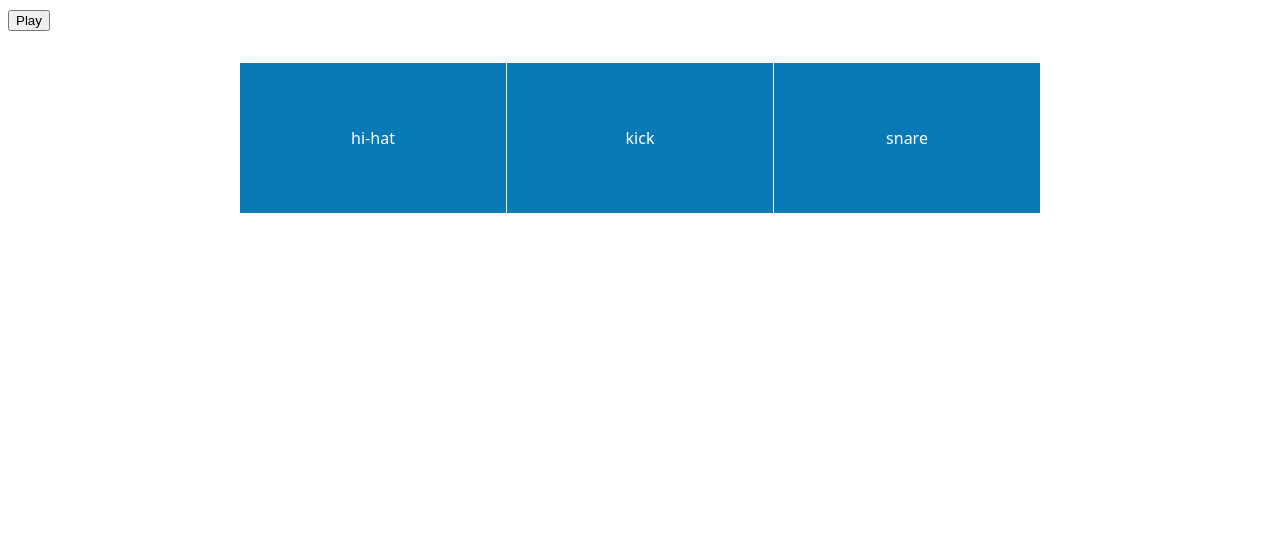
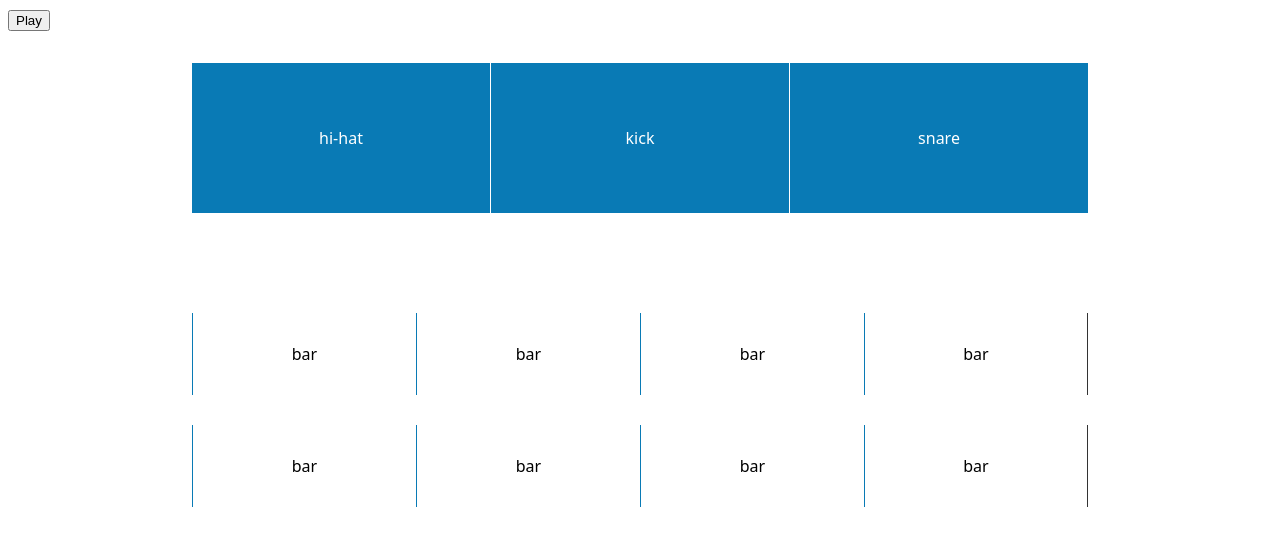
Before and after one commit to davidpauljunior/web-audio, a website: page index.html in a window 1280 px wide. Drawn offline with nearby package versions, Linux system fonts and the light colour scheme; files that its build step writes are made by us from their sources; no server answers.

Commit message:
Begins adding bars

```diff
--- a/index.html
+++ b/index.html
@@ -5,22 +5,49 @@
         <title>Web Audio API</title>
         <meta name="description" content="Playing with the web audio API">
         <meta name="author" content="David Paul">
-        <link rel="stylesheet" href="dist/css/drums.css"
+        <link rel="stylesheet" href="dist/css/drums.css">
     </head>
     <body>
         <button type"button" data-hook="play-button">Play</button>
         <script src="./dist/js/main.js"></script>
 
         <main class="u-container">
-            <div class="kit">
-                <div class="kit__pad" data-drum="hi-hat">
-                    <p class="kit__text">hi-hat</p>
+            <div class="c-kit">
+                <div class="c-kit__pad" data-drum="hi-hat">
+                    <p class="c-kit__text">hi-hat</p>
                 </div>
-                <div class="kit__pad" data-drum="kick">
-                    <p class="kit__text">kick</p>
+                <div class="c-kit__pad" data-drum="kick">
+                    <p class="c-kit__text">kick</p>
                 </div>
-                <div class="kit__pad" data-drum="snare">
-                    <p class="kit__text">snare</p>
+                <div class="c-kit__pad" data-drum="snare">
+                    <p class="c-kit__text">snare</p>
+                </div>
+            </div>
+
+            <div class="p-rhythm" data-rhythm>
+                <div class="p-rhythm__bar" data-bar>
+                    bar
+                </div>
+                <div class="p-rhythm__bar" data-bar>
+                    bar
+                </div>
+                <div class="p-rhythm__bar" data-bar>
+                    bar
+                </div>
+                <div class="p-rhythm__bar" data-bar>
+                    bar
+                </div>
+                <div class="p-rhythm__bar" data-bar>
+                    bar
+                </div>
+                <div class="p-rhythm__bar" data-bar>
+                    bar
+                </div>
+                <div class="p-rhythm__bar" data-bar>
+                    bar
+                </div>
+                <div class="p-rhythm__bar" data-bar>
+                    bar
                 </div>
             </div>
         </main>
--- a/src/js/main.js
+++ b/src/js/main.js
@@ -1,5 +1,7 @@
+const cursor = require('./modules/cursor');
 const sounds = require('./modules/sounds');
 
 document.addEventListener('DOMContentLoaded', () => {
     sounds.init();
+    cursor.init();
 });
--- /dev/null
+++ b/src/js/modules/cursor.js
@@ -0,0 +1,15 @@
+function createCursorElement() {
+    const barsArray = [...document.querySelectorAll('[data-bar]')];
+
+    barsArray.forEach(bar => {
+        const cursor = document.createElement('span');
+        cursor.setAttribute('class', 'js-cursor');
+        bar.insertBefore(cursor, bar.firstChild);
+    })
+}
+
+function init() {
+    createCursorElement();
+}
+
+module.exports = {init: init};
--- a/src/js/modules/sounds.js
+++ b/src/js/modules/sounds.js
@@ -1,3 +1,6 @@
+// TODO: fire event qhen sound endsa to avpid reliance on duration
+
+
 // Sets up audio context
 const audioContext = new window.AudioContext();
 
--- a/src/scss/10-settings/_layout.scss
+++ b/src/scss/10-settings/_layout.scss
@@ -1 +1 @@
-$global-container-width: 800px;
+$global-container-width: 960px;
--- /dev/null
+++ b/src/scss/40-base/_base.scss
@@ -0,0 +1,9 @@
+html {
+    box-sizing: border-box;
+}
+
+*,
+*:before,
+*:after {
+    box-sizing: inherit;
+}
--- a/src/scss/50-components/_kit.scss
+++ b/src/scss/50-components/_kit.scss
@@ -9,11 +9,12 @@
     }
 }
 
-.kit {
+.c-kit {
     display: flex;
+    margin-bottom: 100px;
 }
 
-.kit__pad {
+.c-kit__pad {
     padding: 3rem;
     background-color: #097ab5;
     color: #fff;
@@ -50,7 +51,7 @@
     }
 }
 
-.kit__text {
+.c-kit__text {
     position: relative;
     z-index: 1;
 }
--- /dev/null
+++ b/src/scss/60-patterns/_rhythm.scss
@@ -0,0 +1,33 @@
+.p-rhythm {
+    display: flex;
+    flex-wrap: wrap;
+}
+
+.p-rhythm__bar {
+    flex: 0 0 25%;
+    padding: 30px 0;
+    border-left: 1px solid #333;
+    text-align: center;
+    margin-bottom: 30px;
+    position: relative;
+
+    &:nth-of-type(4n + 4) {
+        border-right: 1px solid #333;
+    }
+}
+
+/**
+ *
+ * Element created in cursor.js
+ *
+ **/
+
+.js-cursor {
+    position: absolute;
+    background-color: #097ab5;
+    width: 1px;
+    top: 0;
+    bottom: 0;
+    left: -1px; // Border of p-rhythm__bar
+    transform: translateX(0);
+}
--- a/src/scss/drums.scss
+++ b/src/scss/drums.scss
@@ -14,10 +14,14 @@
 "30-mixins/container";
 
 @import
+"40-base/base",
 "40-base/typography";
 
 @import
 "50-components/kit";
 
 @import
+"60-patterns/rhythm";
+
+@import
 "70-utilities/container";
```
Also changed, not shown: dist/js/main.js.
